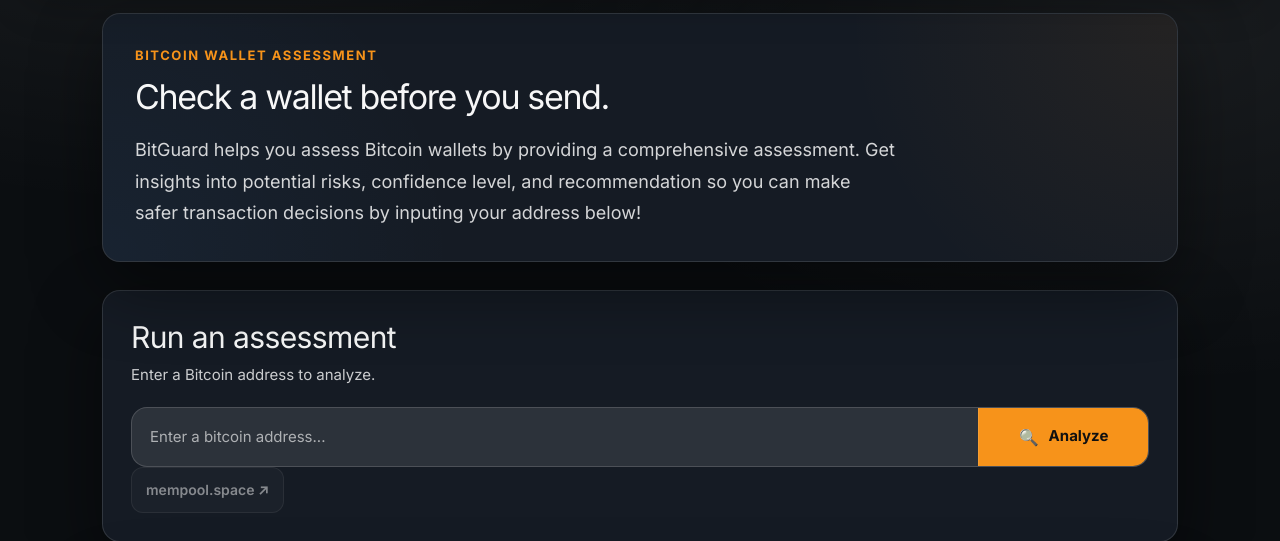
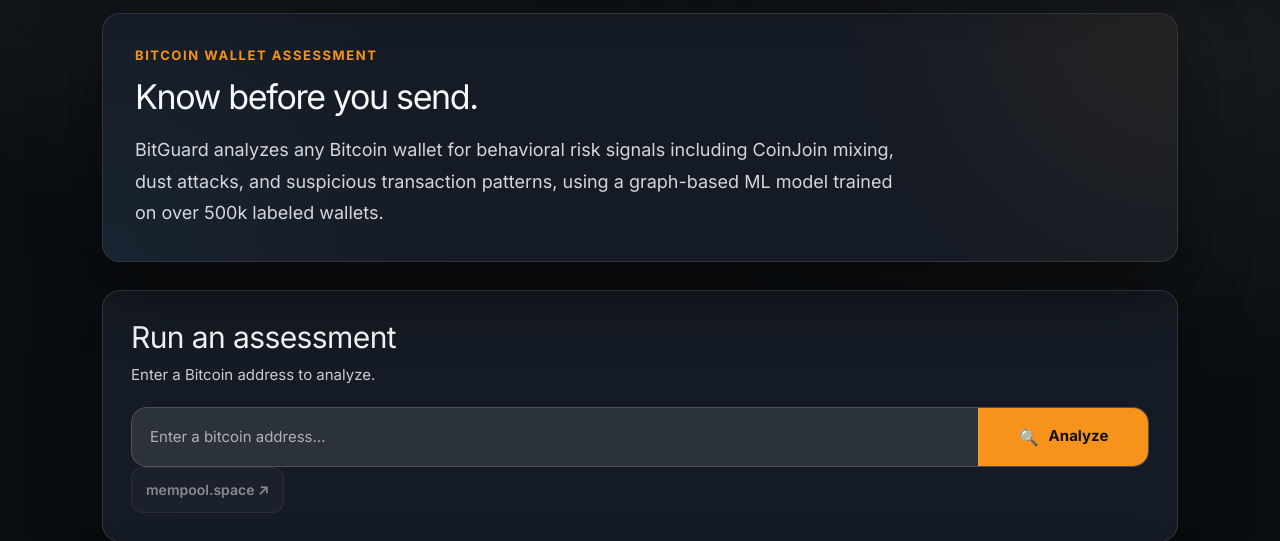
Before and after one commit to thesteau/bitguard, a FastAPI app: page / in a window 1280 px wide. Shown: the part 131-672 px from the top of the page. Run offline with FastAPI, Linux system fonts and the light colour scheme; parts of the project's set-up code (start-up, migrations or seed data) failed here and were passed over.

Commit message:
Polish frontend pages and update site styling

```diff
--- a/frontend/templates/pages/index.html
+++ b/frontend/templates/pages/index.html
@@ -14,11 +14,11 @@
       <p class="eyebrow">Bitcoin Wallet Assessment</p>
 
       <h1 class="hero-title">
-        Check a wallet before you send.
+        Know before you send.
       </h1>
 
       <p class="hero-subtitle">
-        BitGuard helps you assess Bitcoin wallets by providing a comprehensive assessment. Get insights into potential risks, confidence level, and recommendation so you can make safer transaction decisions by inputing your address below!
+        BitGuard analyzes any Bitcoin wallet for behavioral risk signals including CoinJoin mixing, dust attacks, and suspicious transaction patterns, using a graph-based ML model trained on over 500k labeled wallets.
       </p>
     </div>
   </section>
```
